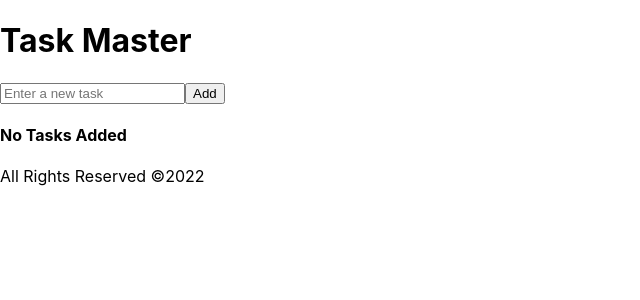
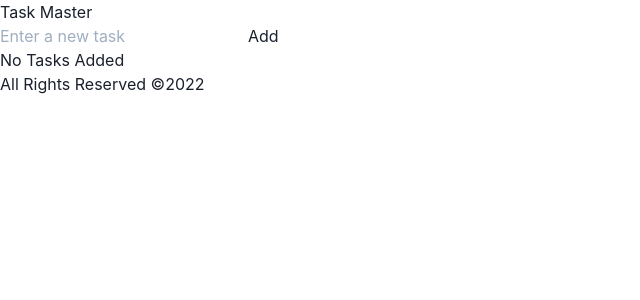
Before and after one commit to hyper63/hyper-todo-list-demo, a React (Create React App) app: page / in a window 1280 px wide. Shown: the top 300 px of the page, without its empty margins (0-640 px from the left). Built offline with nearby package versions, Linux system fonts and the light colour scheme; no server answers.

Commit message:
Enhancement: added Header and Footer.js, added chakra libraries, changed div in Homepage.js to Box component #89

```diff
--- a/package.json
+++ b/package.json
@@ -25,12 +25,16 @@
     ]
   },
   "dependencies": {
+    "@chakra-ui/react": "^1.8.7",
+    "@emotion/react": "^11.8.2",
+    "@emotion/styled": "^11.8.1",
     "@testing-library/jest-dom": "^5.16.2",
     "@testing-library/react": "^12.1.2",
     "@testing-library/user-event": "^13.5.0",
     "axios": "^0.25.0",
     "cors": "^2.8.5",
     "express": "^4.17.2",
+    "framer-motion": "^6.2.8",
     "helmet": "^5.0.2",
     "hyper-connect": "^0.1.14",
     "joi": "^17.6.0",
--- a/src/index.js
+++ b/src/index.js
@@ -4,12 +4,15 @@ import './index.css'
 import { Provider } from 'react-redux'
 import store from './store'
 import App from './App'
+import { ChakraProvider } from '@chakra-ui/react'
 
 const app = document.getElementById('root')
 
 ReactDOM.render(
   <Provider store={store}>
-    <App />
+    <ChakraProvider>
+      <App />
+    </ChakraProvider>
   </Provider>,
   app
 )
--- a/src/pages/Homepage.js
+++ b/src/pages/Homepage.js
@@ -3,6 +3,7 @@ import Form from '../components/Form'
 import TodoList from '../components/TodoList'
 import { connect } from 'react-redux'
 import { getTodos, addTodo, deleteTodo } from '../store/todos'
+import { Box } from '@chakra-ui/react'
 
 /*
   getTodos, addTodo, deleteTodo are thunks from the Redux store.
@@ -51,7 +52,7 @@ const Homepage = (props) => {
     }
   }
   return (
-    <div>
+    <Box>
       <h1>Task Master</h1>
       <Form addTodo={addTask} />
       {tasks && tasks.length > 0
@@ -62,7 +63,7 @@ const Homepage = (props) => {
           />
         : <h4>No Tasks Added</h4>}
       <footer>All Rights Reserved &copy;2022</footer>
-    </div>
+    </Box>
   )
 }
 
```
Also changed, not shown: src/components/Footer.js (added, +11 -0 lines), src/components/Header.js (added, +12 -0 lines), 1 other file (tests, documents, lock files or other folders).
